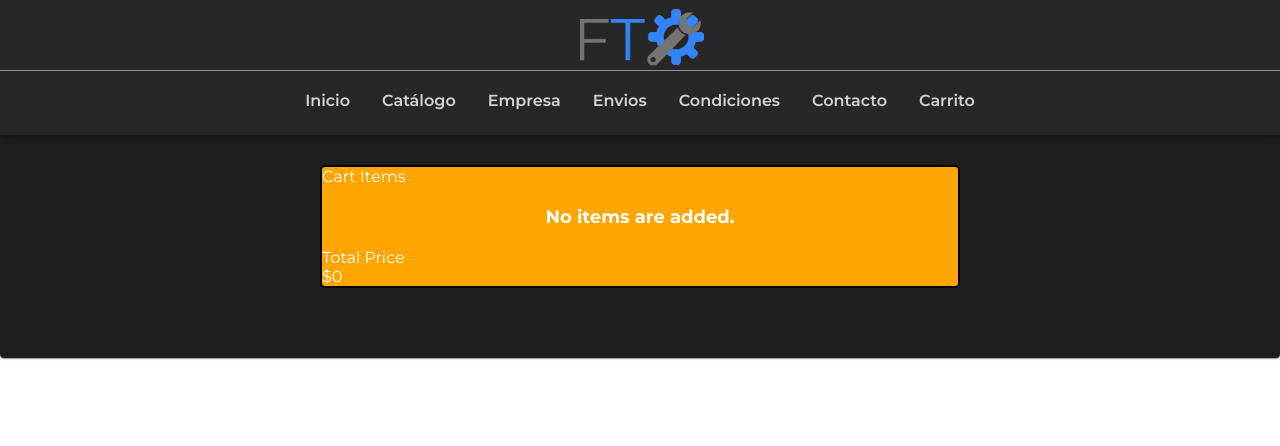
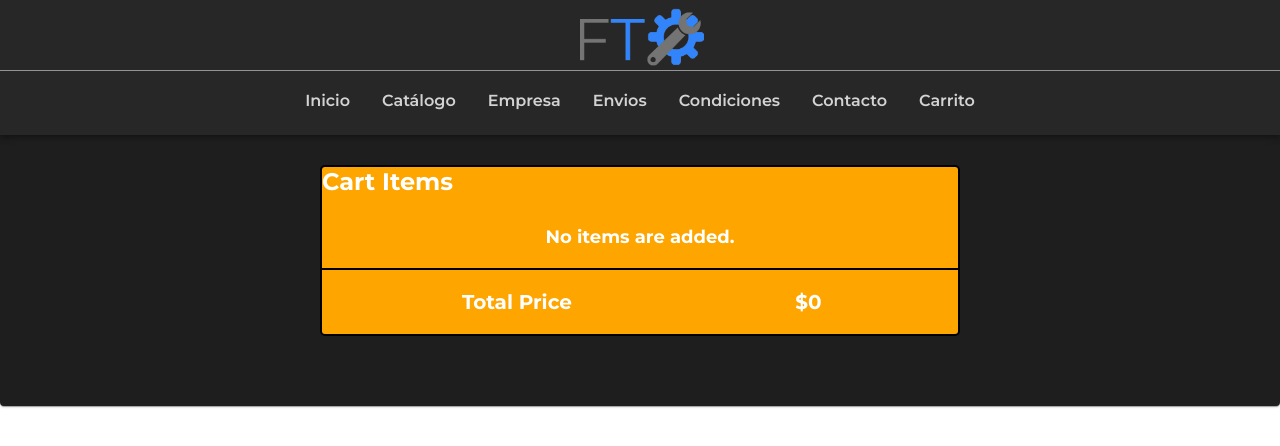
Before and after one commit to LuksFay/Fabianesi-page, a React (Create React App) app: page /carrito in a window 1280 px wide. Shown: the top 446 px of the page. Built offline with nearby package versions, Linux system fonts and the light colour scheme.

Commit message:
almost finished cart. not styling and cart notification. i will stylizate the add to cart button in all the pages

```diff
--- a/src/App.js
+++ b/src/App.js
@@ -42,13 +42,17 @@ function App() {
     }
   }
 
+  const handleCartClearance = () => {
+    setCartItems([]);
+  }
+
   return (
     <>
     <ThemeProvider theme={ThemeConfig}>
       <BrowserRouter>
       <ScrollToTop />
         <Paper>
-          <Header />
+          <Header cartItems={cartItems} />
             <Routes>
               <Route path='/' exact element={<Inicio />}/>
               <Route path='/catalogo' element={<Catalogo handleAddProduct={handleAddProduct} />}/>
@@ -62,7 +66,8 @@ function App() {
                 <ShoppingCart
                 cartItems={cartItems}
                 handleAddProduct={handleAddProduct}
-                handleRemoveProduct={handleRemoveProduct}/>
+                handleRemoveProduct={handleRemoveProduct}
+                handleCartClearance={handleCartClearance} />
                 } />
             </Routes>
           <Footer />
--- a/src/pages/ShoppingCart.jsx
+++ b/src/pages/ShoppingCart.jsx
@@ -2,7 +2,7 @@ import React from 'react';
 import '../styles/ShoppingCart.css'
 
 
-const ShoppingCart = ( { cartItems, handleAddProduct, handleRemoveProduct } ) => {
+const ShoppingCart = ( { cartItems, handleAddProduct, handleRemoveProduct, handleCartClearance } ) => {
 
   const totalPrice = cartItems.reduce(
     (price, item) => price + item.quantity * item.price,
@@ -11,7 +11,12 @@ const ShoppingCart = ( { cartItems, handleAddProduct, handleRemoveProduct } ) =>
   return (
     <>
         <div className='cart-items'>
-          <div className='cart-items-header'>Cart Items</div>
+          <h2 className='cart-items-header'>Cart Items</h2>
+          <div className='clear-cart'>
+            {cartItems.length >=1 && (
+              <button className='clear-cart-button' onClick={handleCartClearance}>Clear Cart</button>
+            )}
+          </div>
 
           {cartItems.length === 0 && (
            <div className='cart-items-empty'>No items are added.</div>
@@ -32,7 +37,7 @@ const ShoppingCart = ( { cartItems, handleAddProduct, handleRemoveProduct } ) =>
             ))}
             <div className='cart-items-total-price-name'>
               Total Price
-              <div className='cart-Items-total-price'>
+              <div className='cart-items-total-price'>
                 ${totalPrice}
               </div>
             </div>
--- a/src/styles/ShoppingCart.css
+++ b/src/styles/ShoppingCart.css
@@ -76,3 +76,40 @@
 .cart-items-remove:active{
     transform: translateY(1.2px);
 }
+
+.cart-items-total-price-name{
+    display: flex;
+    padding-top: 20px;
+    padding-bottom: 20px;
+    padding-left: 22%;
+    font-size: 20px;
+    font-weight: 700;
+    border-top: 2px solid black;
+}
+
+.cart-items-total-price{
+    display: flex;
+    padding-left: 45%;
+}
+
+.clear-cart{
+    display: flex;
+    justify-content: flex-end;
+    margin-top: 10px;
+    margin-right: 10px;
+}
+
+.clear-cart-button{
+    border: none;
+    border-radius: 5px;
+    background-color: #bd0e0e;
+    height: 30px;
+    width: 100px;
+    font-size: 18px;
+    color: white;
+    cursor: pointer;
+}
+
+.clean-cart-button:hover{
+    background-color: #0e557e;
+}
```
